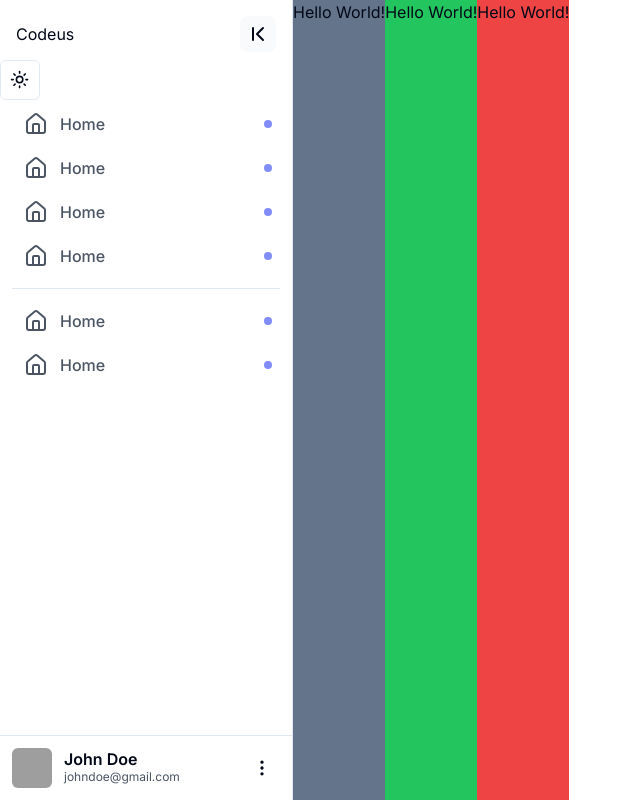
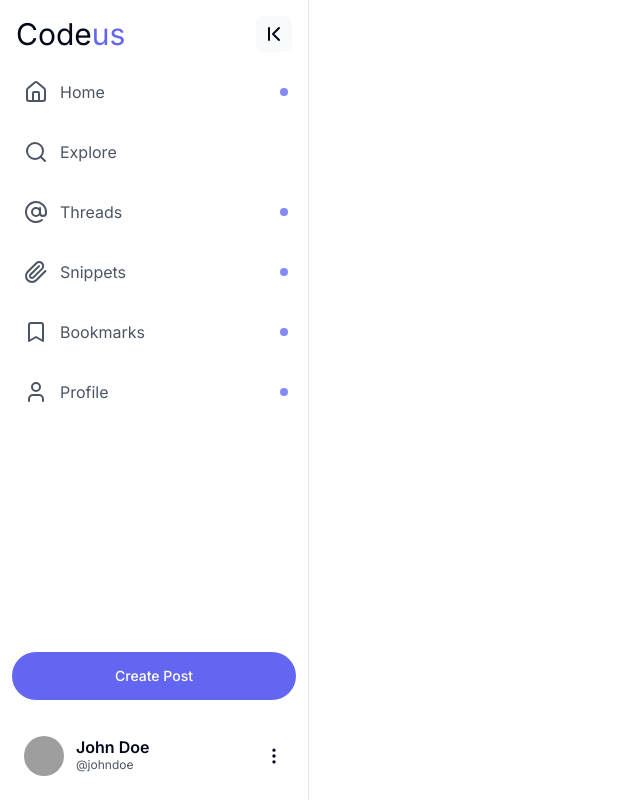
Before and after one commit to OrbitalJin/Codeus, a Next.js app in the folder client/codeus/: page / in a window 1280 px wide. Shown: the whole page, without its empty margins (0-640 px from the left). Built offline with nearby package versions, Linux system fonts and the light colour scheme; grey boxes are pictures that could not be loaded.

Commit message:
Client Sidebar improvement

```diff
--- a/client/codeus/next.config.mjs
+++ b/client/codeus/next.config.mjs
@@ -1,4 +1,20 @@
 /** @type {import('next').NextConfig} */
-const nextConfig = {};
+const nextConfig = {
+    images: {
+        dangerouslyAllowSVG: true,
+        remotePatterns: [
+            {
+                protocol: "https",
+                hostname: "ui-avatars.com",
+                pathname: "**",
+            },
+            {
+                protocol: "https",
+                hostname: "randomuser.me",
+                pathname: "**",
+            },
+        ],
+    },
+};
 
 export default nextConfig;
--- a/client/codeus/src/app/layout.tsx
+++ b/client/codeus/src/app/layout.tsx
@@ -16,7 +16,7 @@ export default function RootLayout({
     children: React.ReactNode;
 }>) {
     return (
-    <html lang="en">
+        <html lang="en" suppressHydrationWarning>
             <body className={inter.className}>{children}</body>
         </html>
     );
--- a/client/codeus/src/app/page.tsx
+++ b/client/codeus/src/app/page.tsx
@@ -1,5 +1,18 @@
 import SideBar, { SideBarItem } from "@/components/Sidebar";
-import { HomeIcon } from "lucide-react";
+import {
+    AtSignIcon,
+    BookMarkedIcon,
+    BookmarkIcon,
+    ClipboardIcon,
+    HomeIcon,
+    Paperclip,
+    PaperclipIcon,
+    SearchIcon,
+    SettingsIcon,
+    User2Icon,
+    UserIcon,
+    UserXIcon,
+} from "lucide-react";
 import { ThemeProvider } from "@/providers/ThemeProvider";
 
 export default function Home() {
@@ -11,27 +24,53 @@ export default function Home() {
             disableTransitionOnChange
         >
             <div className="flex flex-row">
-      <SideBar>
-        <SideBarItem icon={<HomeIcon/>} text="Home" alert={true} active={false}/>
-        <SideBarItem icon={<HomeIcon/>} text="Home" alert={true} active={false}/>
-        <SideBarItem icon={<HomeIcon/>} text="Home" alert={true} active={false}/>
-        <SideBarItem icon={<HomeIcon/>} text="Home" alert={true} active={false}/>
-        <hr className="my-3"/>
-        <SideBarItem icon={<HomeIcon/>} text="Home" alert={true} active={false}/>
-        <SideBarItem icon={<HomeIcon/>} text="Home" alert={true} active={false}/>
+                <SideBar
+                    userFooter={{
+                        image: "https://ui-avatars.com/api/?background=c7d2fe&color=3730a3&bold=true",
+                        displayName: "John Doe",
+                        handle: "@johndoe",
+                    }}
+                >
+                    <SideBarItem
+                        icon={<HomeIcon />}
+                        text="Home"
+                        alert={true}
+                        active={false}
+                    />
+                    <SideBarItem
+                        icon={<SearchIcon />}
+                        text="Explore"
+                        alert={false}
+                        active={false}
+                    />
+
+                    <SideBarItem
+                        icon={<AtSignIcon />}
+                        text="Threads"
+                        alert={true}
+                        active={false}
+                    />
+                    <SideBarItem
+                        icon={<PaperclipIcon />}
+                        text="Snippets"
+                        alert={true}
+                        active={false}
+                    />
+
+                    <SideBarItem
+                        icon={<BookmarkIcon />}
+                        text="Bookmarks"
+                        alert={true}
+                        active={false}
+                    />
+                    <SideBarItem
+                        icon={<UserIcon />}
+                        text="Profile"
+                        alert={true}
+                        active={false}
+                    />
                 </SideBar>
-      <main className="flex justify-between">
-        <div className="grow h-full bg-slate-500">
-          Hello World!
-        </div>
-        <div className="grow h-full bg-green-500">
-          Hello World!
-        </div>
-        <div className="grow h-full bg-red-500">
-          Hello World!
-        </div>
-
-      </main>
+                <main className="flex justify-between"></main>
             </div>
         </ThemeProvider>
     );
--- a/client/codeus/src/components/Sidebar.tsx
+++ b/client/codeus/src/components/Sidebar.tsx
@@ -1,60 +1,60 @@
-"use client"
+"use client";
+import { ChevronFirst, MoreVertical, ChevronLast } from "lucide-react";
+import Image from "next/image";
+import { createContext, useContext, useState } from "react";
+import { Button } from "@/components/ui/button";
 
-import { ModeToggle } from "@/components/ModeToggle";
-import {
-    ChevronFirst,
-    MoreVertical,
-    ChevronLast,
-} from "lucide-react";
-import { createContext, useContext, useState } from "react";
+interface UserFooterProps {
+    image: string;
+    displayName: string;
+    handle: string;
+}
 
 interface SideBarProps {
-    children: React.ReactNode
+    children: React.ReactNode;
+    userFooter: UserFooterProps;
 }
 
-// Add context: https://www.youtube.com/watch?v=NFrFhBJPTmI
+const SidebarContext = createContext(true);
 
-const SidebarContext = createContext(false);
-
-export default function SideBar({children}: SideBarProps){
+export default function SideBar({ children, userFooter }: SideBarProps) {
     const [expanded, setExpanded] = useState<boolean>(true);
     return (
         <aside className="h-screen">
-            <nav className="h-full flex flex-col bg-white border-r shadow-sm">
+            <nav className="h-full flex flex-col border-r">
                 <div className="p-4 pb-2 flex justify-between items-center">
                     <span
-                        className={`overflow-hidden transition-all ${ expanded ? "w-32" : "w-0"}`}
-                    > Codeus</span>
-                    <button onClick={() => {setExpanded(!expanded)}} className="p-1.5 rounded-lg bg-gray-50 hover:bg-gray-100">
-                        {expanded ? <ChevronFirst/> : <ChevronLast/>}
+                        className={`text-3xl overflow-hidden transition-all ${
+                            expanded ? "w-32" : "w-0"
+                        }`}
+                    >
+                        Code<a className="text-indigo-500">us</a>
+                    </span>
+                    <button
+                        onClick={() => {
+                            setExpanded(prev => !prev);
+                        }}
+                        className="p-1.5 rounded-lg bg-gray-50 hover:bg-gray-100"
+                    >
+                        {expanded ? <ChevronFirst /> : <ChevronLast />}
                     </button>
                 </div>
-                <ModeToggle/>
                 <SidebarContext.Provider value={expanded}>
                     <ul className="flex-1 px-3">{children}</ul>
                 </SidebarContext.Provider>
-                <div className="border-t flex p-3">
-                    <img
-                        src="https://ui-avatars.com/api/?background=c7d2fe&color=3730a3&bold=true"
-                        alt=""
-                        className="w-10 h-10 rounded-md"
-                    />
-                    <div className={`
-                        flex justify-between items-center
-                        ${ expanded ? "w-52 ml-3" : "w-0"}
-                    `}>
-                        <div className="leading-4">
-                        <h4 className="font-semibold">John Doe</h4>
-                        <span className="text-xs text-gray-600">johndoe@gmail.com</span>
-                        </div>
-                        <MoreVertical size={20}/>
-                    </div>
-                </div>
+
+                {expanded && (
+                    <Button className="m-3 p-6 rounded-full bg-indigo-500 text-white hover:bg-indigo-600">
+                        Create Post
+                    </Button>
+                )}
+                <SidebarContext.Provider value={expanded}>
+                    <UserFooter {...userFooter} />
+                </SidebarContext.Provider>
             </nav>
-
         </aside>
     );
-};
+}
 
 interface SideBarItemProps {
     icon: React.ReactNode;
@@ -65,25 +65,76 @@ interface SideBarItemProps {
 
 export function SideBarItem(props: SideBarItemProps) {
     const expanded = useContext(SidebarContext);
+    const [active, setActive] = useState<boolean>(props.active);
     return (
-        <li className={`
-            relative flex items-center py-2 px-3 my-1
-            font-medium rounded-md cursor-pointer
+        <li
+            onClick={() => {
+                setActive(!active);
+            }}
+            className={`
+            relative flex items-center py-4 px-3 my-1
+            font-large rounded-md cursor-pointer
             transition-colors ${
-                props.active
-                ? "bg-gradient-to-tr from-indigo-200 to-indigo-100 text-indigo-800"
-                : "hover:bg-indigo-50 text-gray-600"
+                active
+                    ? "bg-gradient-to-tr from-indigo-200 to-indigo-100 text-indigo-800"
+                    : "hover:bg-indigo-50 text-gray-600"
             }
-        `}>
+        `}
+        >
             {props.icon}
-            <span className={`overflow-hidden translate-all ${
-                    expanded ? "w-52 ml-3" : "w-0"}
-                `}>{props.text}</span>
+            <span
+                className={`overflow-hidden transition-all ${
+                    expanded ? "w-52 ml-3" : "w-0"
+                }`}
+            >
+                {props.text}
+            </span>
             {props.alert && (
-                <div className={`absolute right-2 w-2 h-2 rounded bg-indigo-400 ${
-                    expanded ? "" : "top-2"
-                }`}></div>
+                <div
+                    className={`absolute right-2 w-2 h-2 rounded bg-indigo-400 ${
+                        expanded ? "" : "top-2"
+                    }`}
+                ></div>
             )}
         </li>
     );
 }
+
+function UserFooter({ image, displayName, handle }: UserFooterProps) {
+    const expanded = useContext(SidebarContext);
+    return (
+        <div className="flex items-center p-3 m-3 hover:bg-gray-200 transition-all cursor-pointer rounded-full">
+            <Image
+                src={image}
+                alt=""
+                width={40}
+                height={40}
+                className="w-10 h-10 rounded-full"
+            />
+            <div
+                className={`
+                    flex justify-between items-center overflow-hidden transition-all ${
+                        expanded
+                            ? "w-52 ml-3 opacity-100"
+                            : "w-0 ml-0 opacity-0"
+                    }
+                `}
+                style={{
+                    transition: "opacity 0.3s, width 0.3s, margin-left 0.3s",
+                }}
+            >
+                {expanded && (
+                    <>
+                        <div className="leading-4">
+                            <h4 className="font-semibold">{displayName}</h4>
+                            <span className="text-xs text-gray-600">
+                                {handle}
+                            </span>
+                        </div>
+                        <MoreVertical size={20} className="ml-2" />
+                    </>
+                )}
+            </div>
+        </div>
+    );
+}
```
Also changed, not shown: client/codeus/src/components/ModeToggle.tsx (+8 -8 lines), 1 other file (tests, documents, lock files or other folders). Lines whose indentation alone changed are shown as unchanged.
